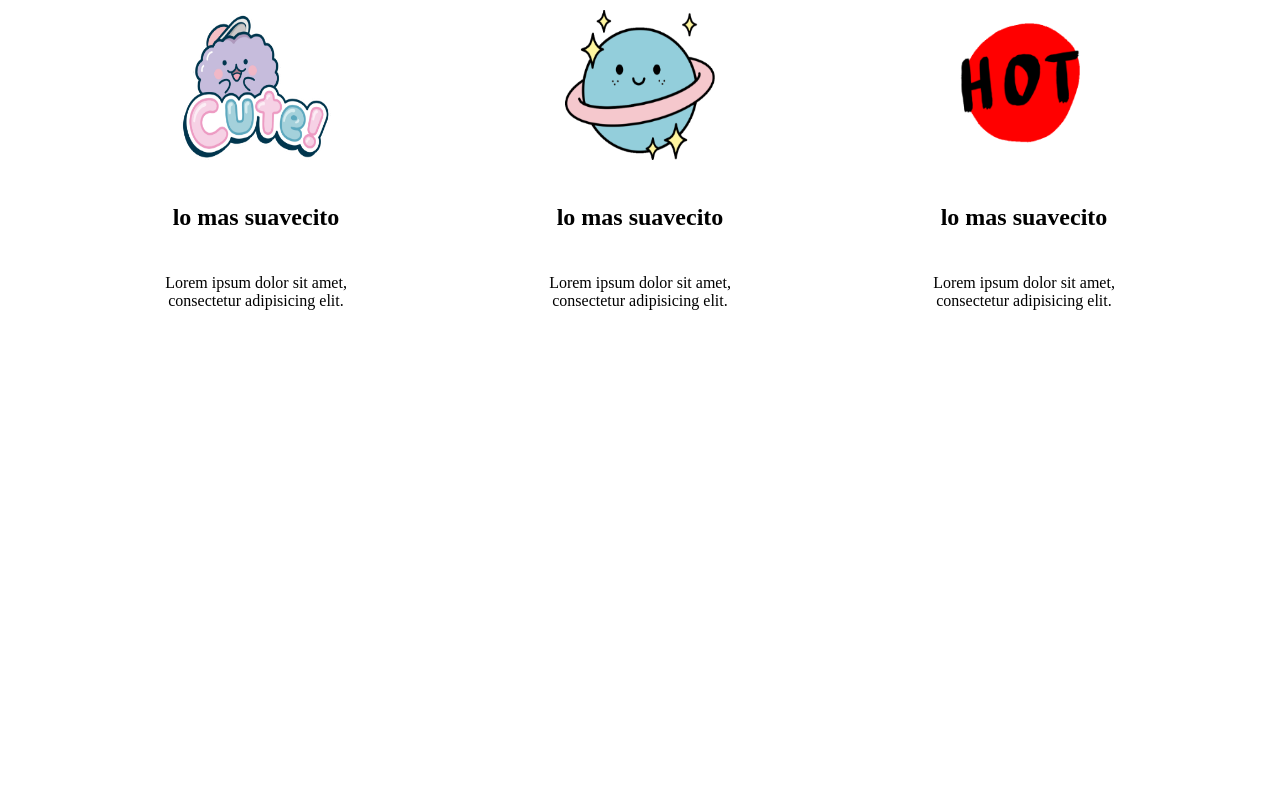
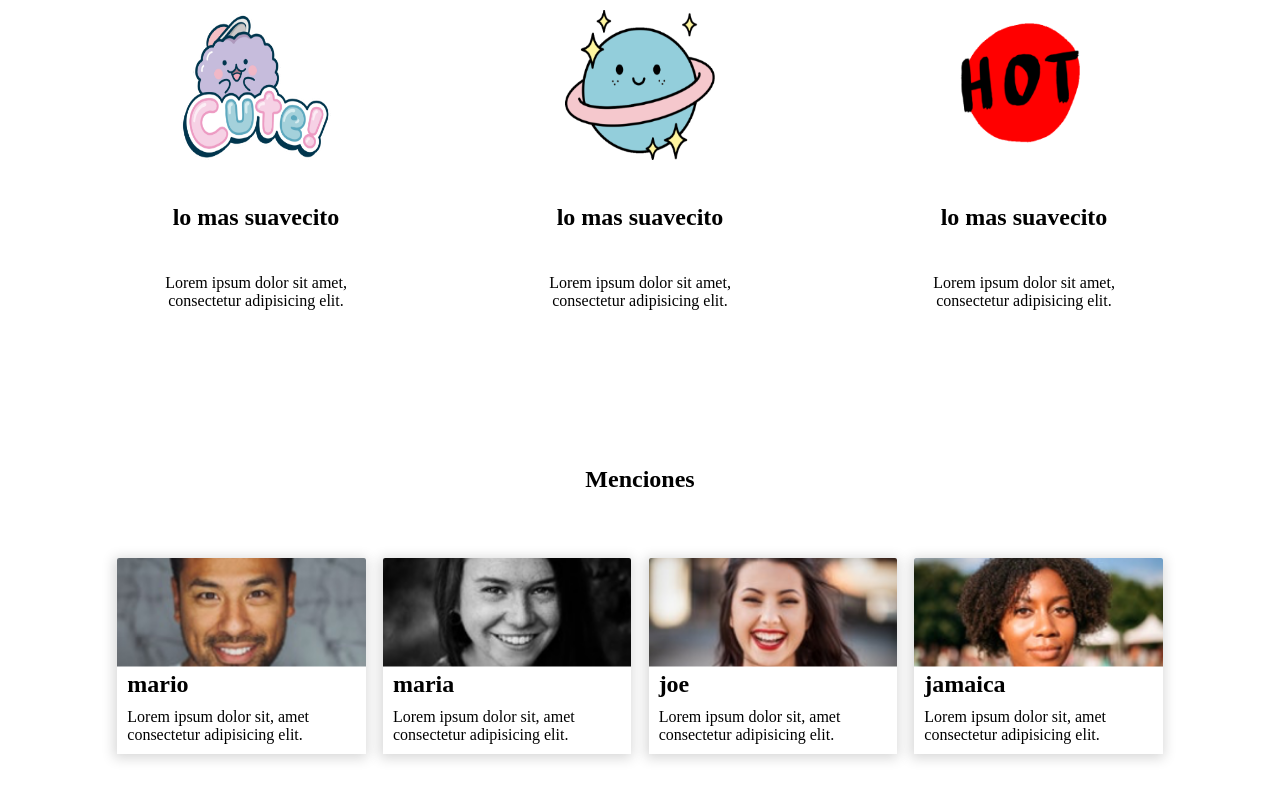
Before and after one commit to llanesgabrielg/maquetacionAplicandoFlexbox, a plain HTML site: page index.html in a window 1280 px wide. Shown: the part 750-1560 px from the top of the page. Before the commit the page ends 1160 px from the top, so only its background shows below. Drawn offline with Linux system fonts and the light colour scheme.

Commit message:
se agrego seccion menciones

```diff
--- a/css/estilos.css
+++ b/css/estilos.css
@@ -127,3 +127,44 @@
   width: 100%;
   height: 100%;
 }
+
+/* seccion manciones */
+.menciones {
+  min-height: 400px;
+  max-width: 100vw;
+  display: flex;
+  flex-direction: column;
+  /* align-content: center; */
+  justify-content: center;
+}
+.menciones__contenedor {
+  display: flex;
+  justify-content: space-evenly;
+  padding-left: 100px;
+  padding-right: 100px;
+}
+.menciones__titulo {
+  text-transform: capitalize;
+  text-align: center;
+  margin-bottom: 65px;
+}
+
+.card-menciones {
+  width: 23%;
+  min-width: 240px;
+  min-height: 190px;
+  box-shadow: -1px 2px 12px 2px #00000029;
+}
+.card-menciones__img {
+  width: 100%;
+  height: 100%;
+}
+.espacio {
+  padding-left: 10px;
+  padding-right: 10px;
+}
+
+.card-menciones__parrafo {
+  padding-top: 10px;
+  padding-bottom: 10px;
+}
--- a/index.html
+++ b/index.html
@@ -75,6 +75,39 @@
             </article>
         </div>
     </section>
+    <section class="menciones">
+        <h2 class="menciones__titulo">menciones</h2>
+        <div class="menciones__contenedor">
+            <article class="card-menciones">
+                <figure class="card-menciones__figure">
+                    <img class="card-menciones__img" src="imagenes/p1.png" alt="foto perfil mario">
+                </figure>
+                <h2 class="card-menciones__nombre espacio">mario</h2>
+                <p class="card-menciones__parrafo espacio">Lorem ipsum dolor sit, amet consectetur adipisicing elit.</p>
+            </article>
+            <article class="card-menciones">
+                <figure class="card-menciones__figure">
+                    <img class="card-menciones__img" src="imagenes/p2.png" alt="foto perfil mario">
+                </figure>
+                <h2 class="card-menciones__nombre espacio">maria</h2>
+                <p class="card-menciones__parrafo espacio">Lorem ipsum dolor sit, amet consectetur adipisicing elit.</p>
+            </article>
+            <article class="card-menciones">
+                <figure class="card-menciones__figure">
+                    <img class="card-menciones__img" src="imagenes/p3.png" alt="foto perfil mario">
+                </figure>
+                <h2 class="card-menciones__nombre espacio">joe</h2>
+                <p class="card-menciones__parrafo espacio">Lorem ipsum dolor sit, amet consectetur adipisicing elit.</p>
+            </article>
+            <article class="card-menciones">
+                <figure class="card-menciones__figure">
+                    <img class="card-menciones__img" src="imagenes/p4.png" alt="foto perfil mario">
+                </figure>
+                <h2 class="card-menciones__nombre espacio">jamaica</h2>
+                <p class="card-menciones__parrafo espacio">Lorem ipsum dolor sit, amet consectetur adipisicing elit.</p>
+            </article>
+        </div>
+    </section>
 
 </body>
 
```
